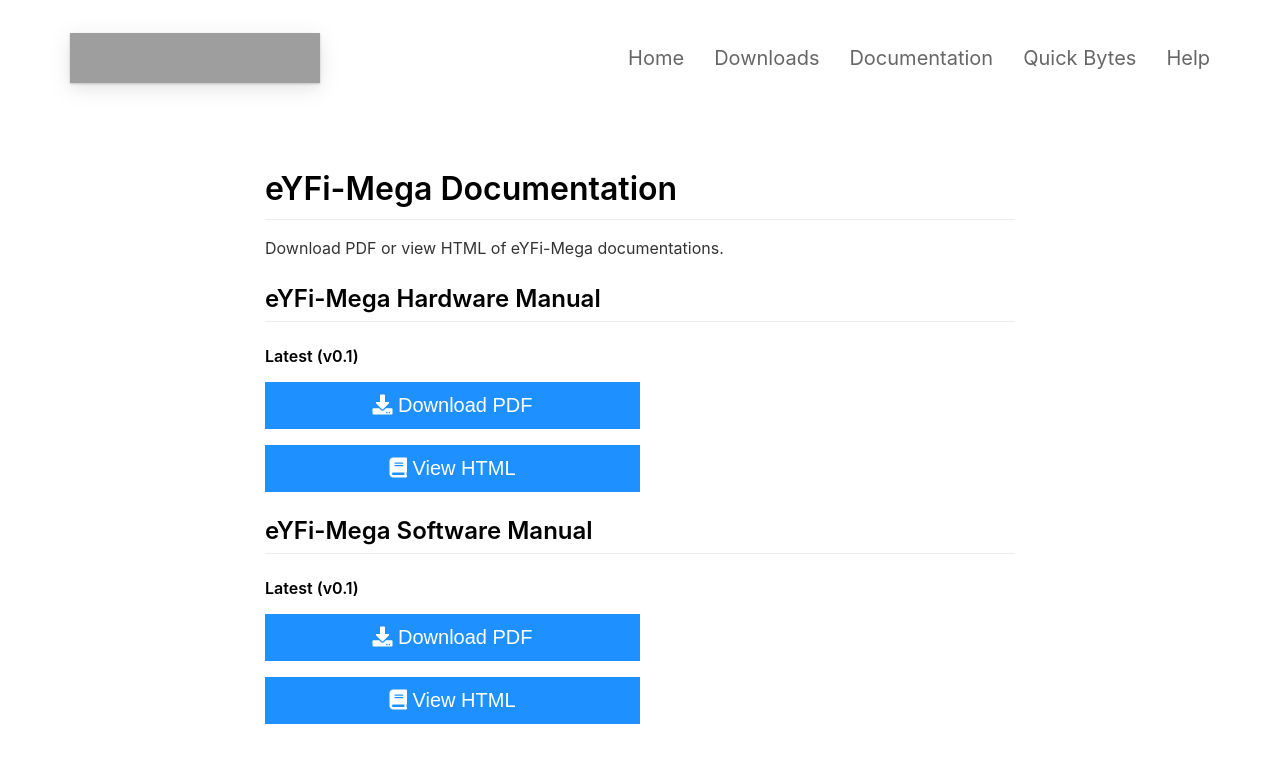
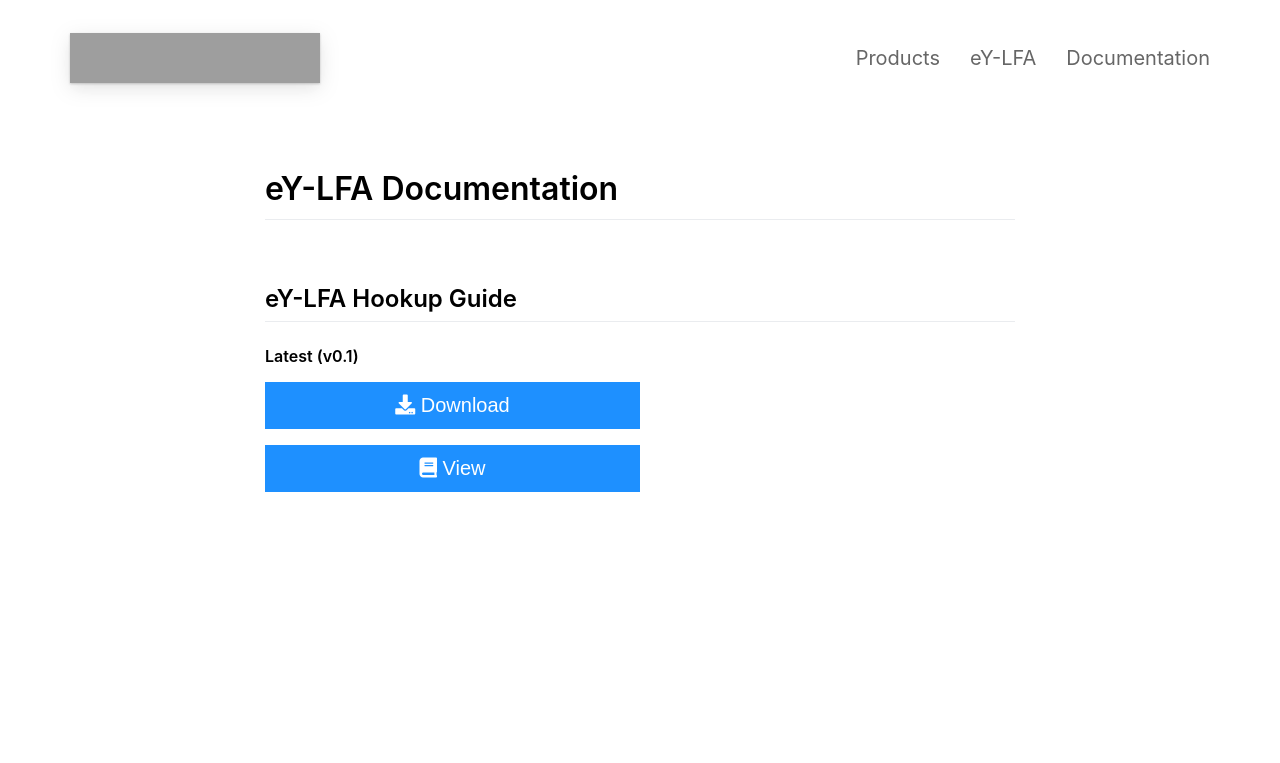
Before and after one commit to eyantra-products/eylfa, a Jekyll site: the page built from _pages/documentation.md, in a window 1280 px wide. Shown: the top 763 px of the page. Built offline with Jekyll 4.4.1, drawn with Linux system fonts in a browser that asks for light colours; nearby versions of some CDN libraries; grey boxes are pictures that could not be loaded.

Commit message:
docs added

```diff
--- a/_includes/header.html
+++ b/_includes/header.html
@@ -39,15 +39,17 @@ tr:nth-child(even) {
 		</ul> -->
 		<ul>
 
-				<li><a href="/" target="_self">Home</a></li>
+				<li><a href="/" target="_self">Products</a></li>
 
-				<li><a href="/downloads/" target="_self">Downloads</a></li>
+				<li><a href="/eylfa/" target="_self">eY-LFA</a></li>
 
-				<li><a href="/documentation/" target="_self">Documentation</a></li>
+<!-- 				<li><a href="/eylfa/downloads/" target="_self">Downloads</a></li> -->
 
-                <li><a href="/tutorials/" target="_self">Quick Bytes</a></li>
+				<li><a href="/eylfa/documentation/" target="_self">Documentation</a></li>
 
-                <li><a href="/help/" target="_self">Help</a></li>
+<!--                 <li><a href="/eylfa/tutorials/" target="_self">Quick Bytes</a></li>
+
+                <li><a href="/eylfa/help/" target="_self">Help</a></li> -->
 
 		</ul>
 	</nav>
--- a/_pages/documentation.md
+++ b/_pages/documentation.md
@@ -21,26 +21,17 @@ include_in_header: true
 }
 </style>
 
-# eYFi-Mega Documentation
+# eY-LFA Documentation
 
-Download PDF or view HTML of eYFi-Mega documentations.
 <br>
 
-## eYFi-Mega Hardware Manual <a name="hw-man"></a>
+## eY-LFA Hookup Guide <a name="hw-man"></a>
 
 #### Latest (v0.1)
-<button class="btn"><i class="fa fa-download"></i> <a href="https://github.com/eyantra/eyfi-mega-atmega2560-bootloader-releases/archive/master.zip" target="_self" style="color: #ffffff">Download PDF</a></button>
+<button class="btn"><i class="fa fa-download"></i> <a href="https://doc-0o-c0-docs.googleusercontent.com/docs/securesc/ha0ro937gcuc7l7deffksulhg5h7mbp1/5ies8vkjld4b63aps0i9p2r608q25tlb/1576245600000/01066791640500494942/*/1O9sJx1AyYtwuBL2MiajC-ekWp0cHHENk?e=download" target="_self" style="color: #ffffff">Download</a></button>
 
-<button class="btn"><i class="fa fa-book"></i> <a href="https://docs.google.com/document/d/e/2PACX-1vQz5BFBCDNT5ypJSQuTb2qZa8-k03KmDxBet3bKdA_Lk5Mqp8x49vXogHvXhSXqrilGKVX1WQzRV9_8/pub" target="_self" style="color: #ffffff">View HTML</a></button>
+<button class="btn"><i class="fa fa-book"></i> <a href="https://drive.google.com/file/d/1O9sJx1AyYtwuBL2MiajC-ekWp0cHHENk/view" target="_self" style="color: #ffffff">View</a></button>
 
 
 
-## eYFi-Mega Software Manual <a name="sw-man"></a>
-
-#### Latest (v0.1)
-<button class="btn"><i class="fa fa-download"></i> <a href="https://github.com/eyantra/eyfi-mega-atmega2560-bootloader-releases/archive/master.zip" target="_self" style="color: #ffffff">Download PDF</a></button>
-
-<button class="btn"><i class="fa fa-book"></i> <a href="https://docs.google.com/document/d/e/2PACX-1vQz5BFBCDNT5ypJSQuTb2qZa8-k03KmDxBet3bKdA_Lk5Mqp8x49vXogHvXhSXqrilGKVX1WQzRV9_8/pub" target="_self" style="color: #ffffff">View HTML</a></button>
-
-
 <br>
```
